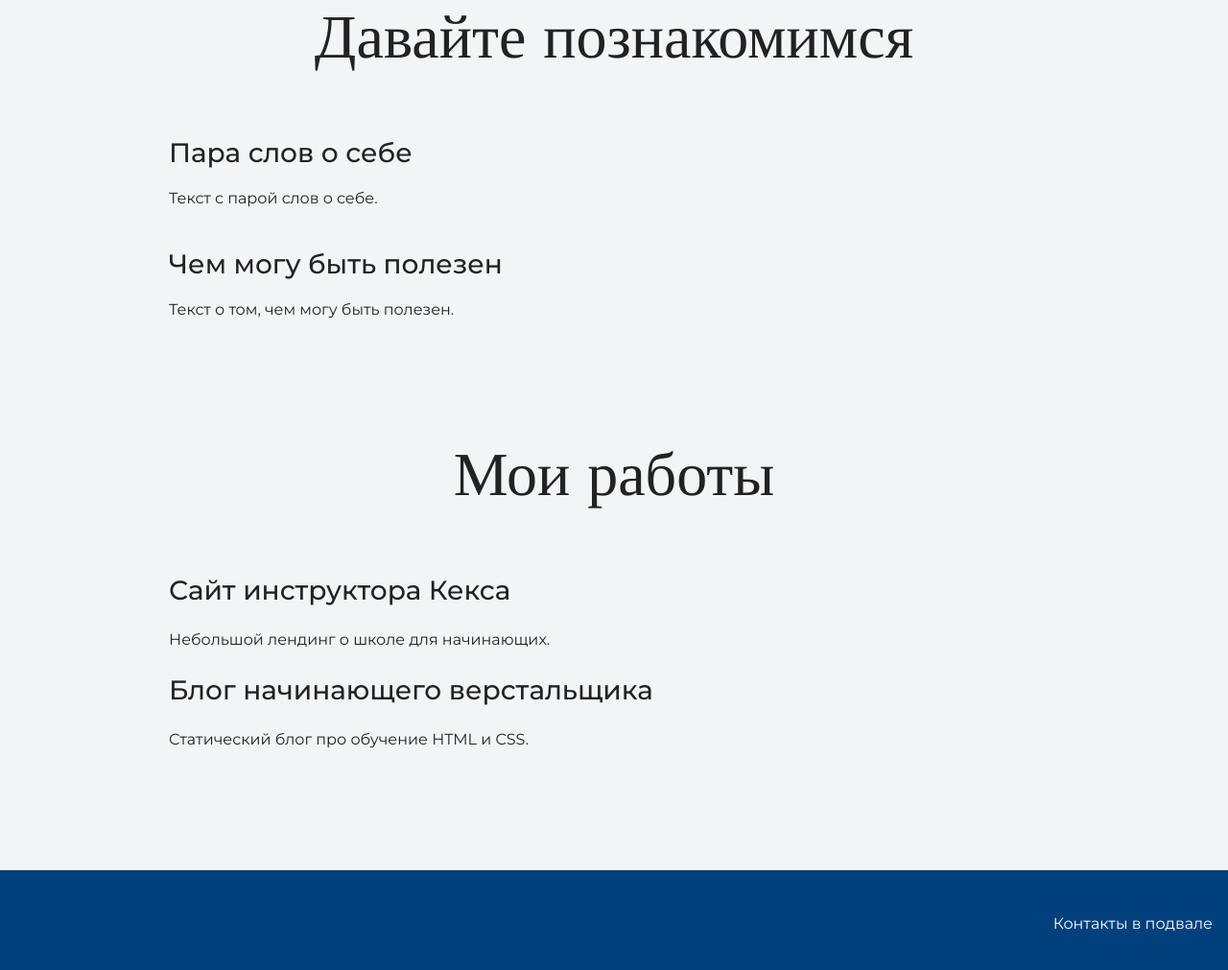
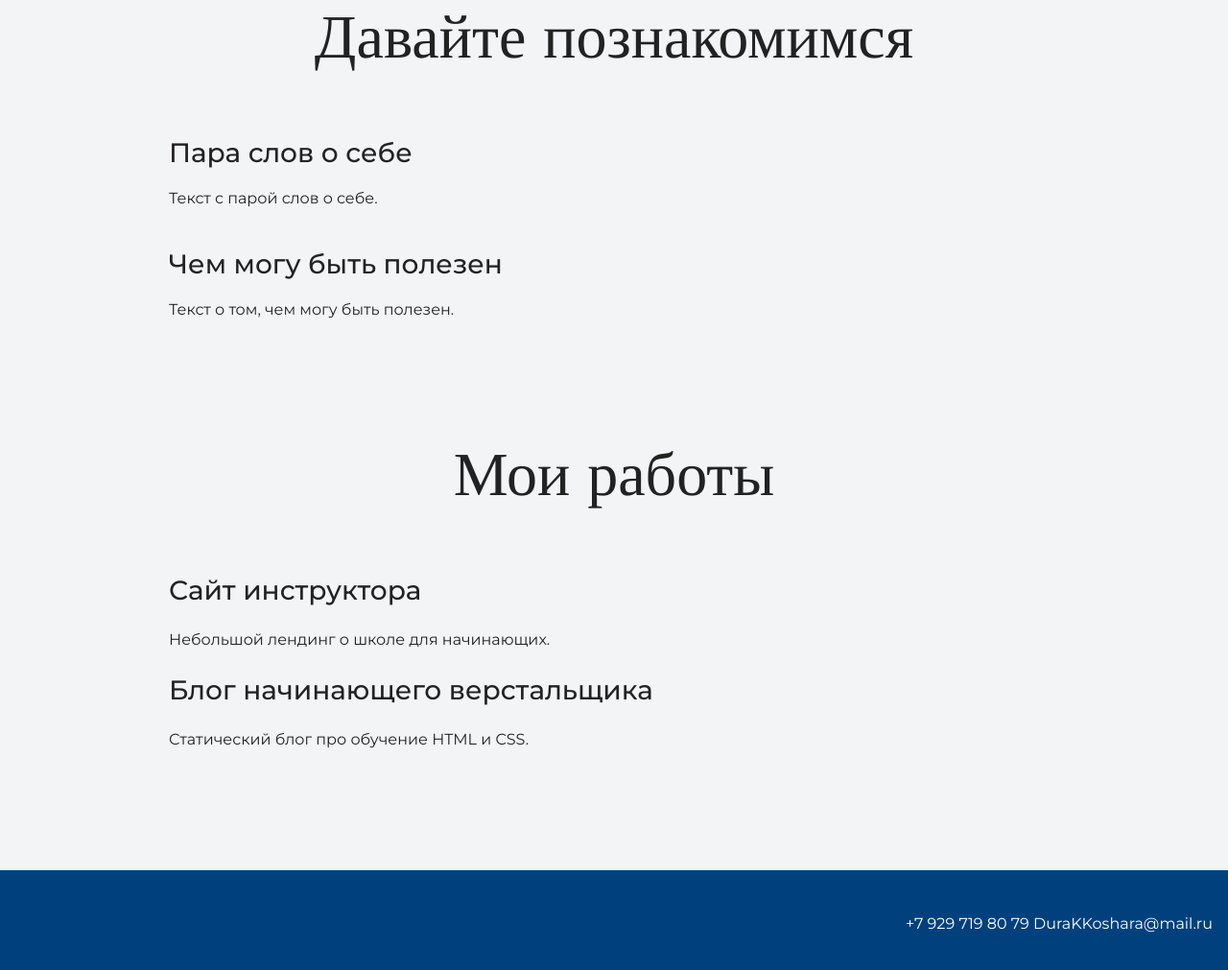
Before and after one commit to DuraKKoshara/DuraKKoshara, a plain HTML site: page index.html in a window 1280 px wide. Shown: the part 1033-2044 px from the top of the page at 96% size. Drawn offline with nearby package versions, Linux system fonts and the light colour scheme.

Commit message:
Изменяет текст

```diff
--- a/index.html
+++ b/index.html
@@ -16,7 +16,7 @@
 
     <section class="hero-image">
       <div class="container">
-      <h1 class="heading">Неопознанный Енот</h1>
+      <h1 class="heading">Аносов Максим Александрович</h1>
       <p>Junior верстальщик</p>
     </div>
     </section>
@@ -35,7 +35,7 @@
       <div class="container">
       <h2 class="subheading">Мои работы</h2>
 
-      <h3>Сайт инструктора Кекса</h3>
+      <h3>Сайт инструктора </h3>
       <p>Небольшой лендинг о школе для начинающих.</p>
 
       <h3>Блог начинающего верстальщика</h3>
@@ -45,7 +45,7 @@
 
     <footer class="page-footer">
       <div class="container">
-      Контакты в подвале
+      +7 929 719 80 79 DuraKKoshara@mail.ru
     </div>
     </footer>
   </body>
```
